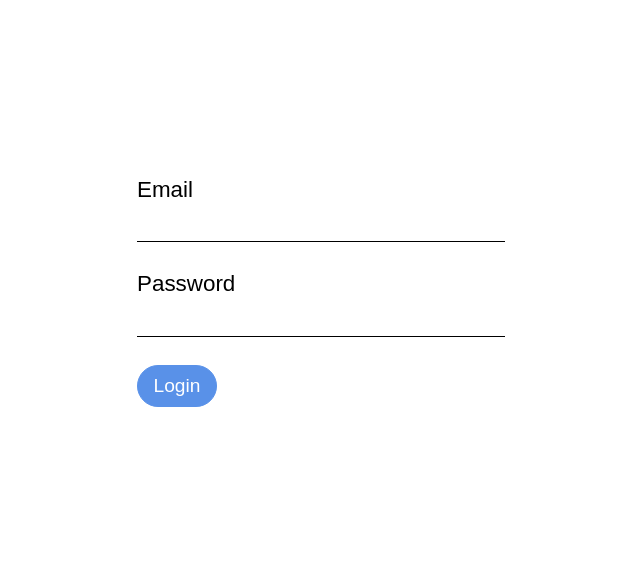
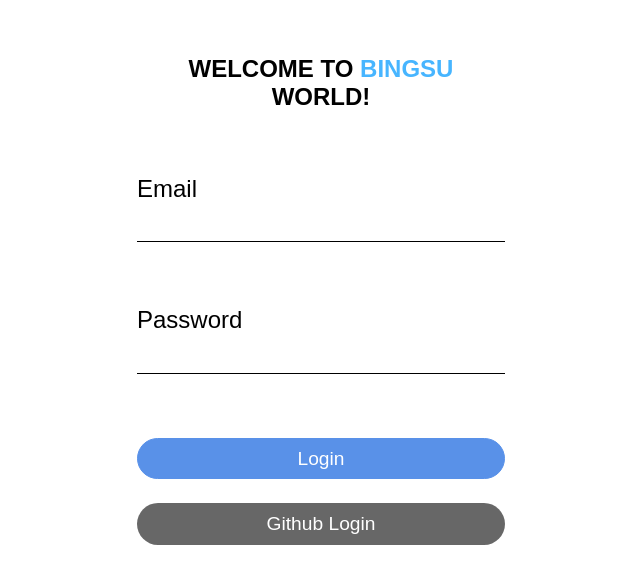
Before and after one commit to heading1/WYLSBingsu, a React app in the folder client/: page /login in a window 1280 px wide. Shown: the part 108-692 px from the top of the page, without its empty margins (319-959 px from the left). Built offline with nearby package versions, Linux system fonts and the light colour scheme; a web font is replaced by a local one.

Commit message:
[#54]feat: LoginPage Github 로그인 버튼 추가 및 디자인 수정

```diff
--- /dev/null
+++ b/client/src/pages/login-page/components/GithubOAuth.tsx
@@ -0,0 +1,11 @@
+import Wrapper from './GithubOAuthStyle';
+
+const GithubOAuth: React.FC = () => {
+  return (
+    <Wrapper href="/login">
+      <span>Github Login</span>
+    </Wrapper>
+  );
+};
+
+export default GithubOAuth;
--- /dev/null
+++ b/client/src/pages/login-page/components/GithubOAuthStyle.tsx
@@ -0,0 +1,21 @@
+import styled from 'styled-components';
+
+const Wrapper = styled.a`
+  display: flex;
+  width: 100%;
+  height: 2.6rem;
+  border-radius: 2.6rem;
+  justify-content: center;
+  align-items: center;
+  background-color: #272727;
+  color: #fff;
+  font-size: 1.2rem;
+  opacity: 0.7;
+  transition: opacity 0.3s linear;
+
+  &:hover {
+    opacity: 1;
+  }
+`;
+
+export default Wrapper;
--- a/client/src/pages/login-page/components/LoginForm.tsx
+++ b/client/src/pages/login-page/components/LoginForm.tsx
@@ -1,5 +1,6 @@
 import { useForm } from 'react-hook-form';
 import StyledForm from './LoginFormStyle';
+import GithubOAuth from './GithubOAuth';
 
 type InputType = {
   email: string;
@@ -11,7 +12,7 @@ const LoginForm: React.FC = () => {
     register,
     handleSubmit,
     formState: { errors },
-  } = useForm<InputType>();
+  } = useForm<InputType>({ mode: 'onChange' });
 
   const onSubmit = (data: InputType) => {
     console.log(data);
@@ -19,6 +20,9 @@ const LoginForm: React.FC = () => {
 
   return (
     <StyledForm onSubmit={handleSubmit(onSubmit)}>
+      <h1>
+        WELCOME TO <strong>BINGSU</strong> WORLD!
+      </h1>
       <div>
         <label htmlFor="emailInput">Email</label>
         <input
@@ -44,17 +48,22 @@ const LoginForm: React.FC = () => {
           type="password"
           {...register('password', {
             required: true,
-            validate: (value) => value.length >= 6 && value.length <= 20,
+            pattern:
+              /^(?=.*[A-Za-z])(?=.*\d)(?=.*[@$!%*#?&])[A-Za-z\d@$!%*#?&]/,
+            validate: (value) => value.length >= 8 && value.length <= 20,
           })}
         />
         {errors.password && errors.password.type === 'required' && (
           <p>비밀번호를 입력해주세요.</p>
         )}
         {errors.password && errors.password.type === 'validate' && (
-          <p>비밀번호의 길이는 6글자 이상 20글자 이하입니다.</p>
+          <p>비밀번호의 길이는 8글자 이상 20글자 이하입니다.</p>
         )}
       </div>
-      <input type="submit" value="Login" />
+      <button type="submit" value="Login">
+        Login
+      </button>
+      <GithubOAuth />
     </StyledForm>
   );
 };
--- a/client/src/pages/login-page/components/LoginFormStyle.tsx
+++ b/client/src/pages/login-page/components/LoginFormStyle.tsx
@@ -2,6 +2,16 @@ import styled from 'styled-components';
 
 const StyledForm = styled.form`
   width: 23rem;
+
+  & h1 {
+    font-size: 1.5rem;
+    text-align: center;
+    margin-bottom: 4rem;
+
+    & > strong {
+      color: ${(props) => props.theme.point3};
+    }
+  }
 
   & label,
   & input {
@@ -10,27 +20,36 @@ const StyledForm = styled.form`
 
   & label {
     margin-bottom: 0.9rem;
-    font-size: 1.4rem;
+    font-size: 1.5rem;
   }
 
   & input {
     font-size: 1.2rem;
+    width: 100%;
+    border-bottom: 1px solid black;
+
+    :-webkit-autofill,
+    :-webkit-autofill:hover,
+    :-webkit-autofill:focus,
+    :-webkit-autofill:active {
+      transition: background-color 5000s ease-in-out 0s;
+      -webkit-transition: background-color 9999s ease-out;
+      -webkit-box-shadow: 0 0 0px 1000px white inset !important;
+      box-shadow: 0 0 0px white inset !important;
+    }
   }
 
   & > div {
-    margin-bottom: 1.8rem;
+    margin-bottom: 4rem;
   }
 
-  & input:not([type='submit']) {
+  & button[type='submit'] {
     width: 100%;
-    border-bottom: 1px solid black;
-  }
-
-  & input[type='submit'] {
-    width: 5rem;
     height: 2.6rem;
     border: ${(props) => `1px solid ${props.theme.point2}`};
     border-radius: 2.6rem;
+    margin-bottom: 1.5rem;
+    font-size: 1.2rem;
     background-color: ${(props) => props.theme.point2};
     color: white;
     opacity: 0.7;
```
